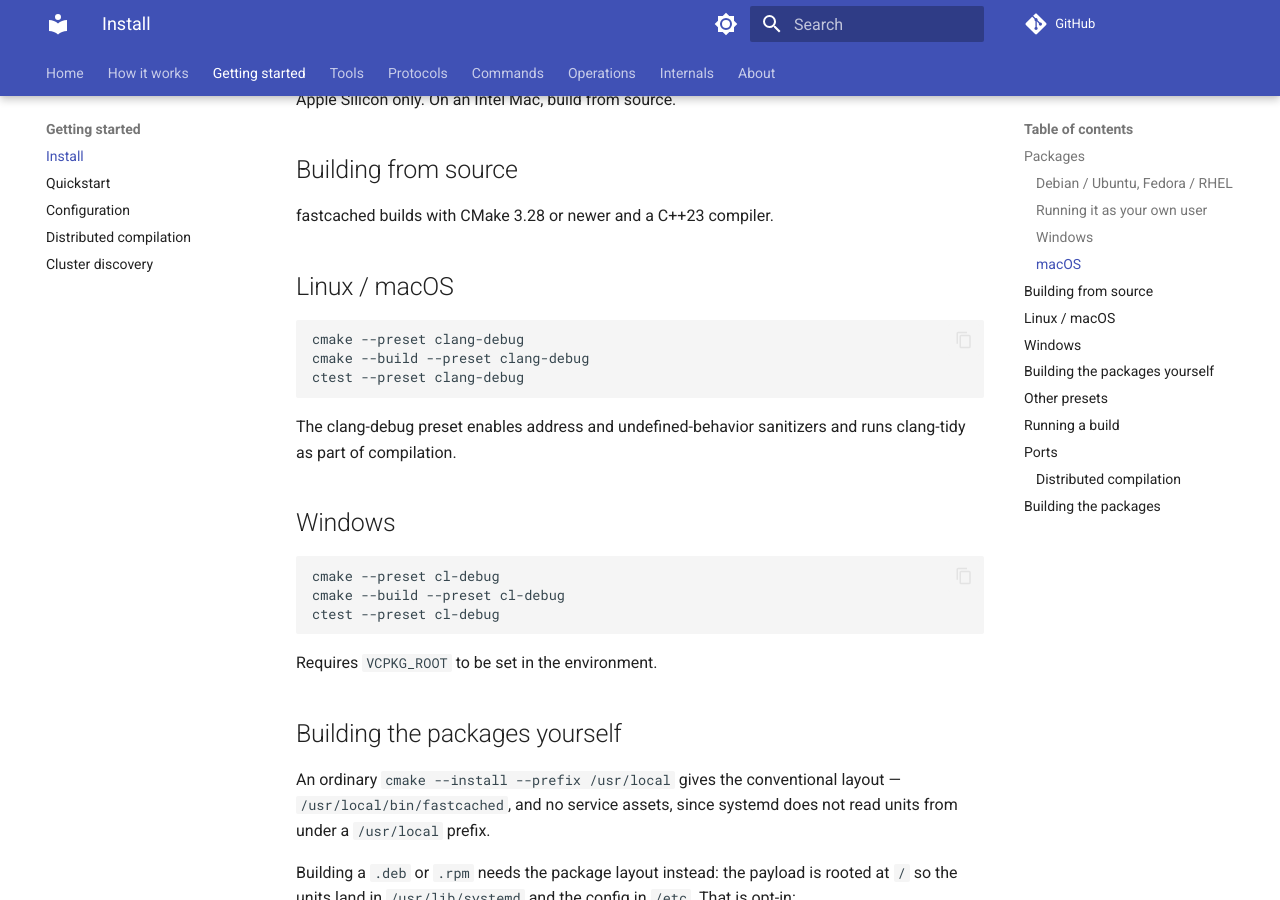
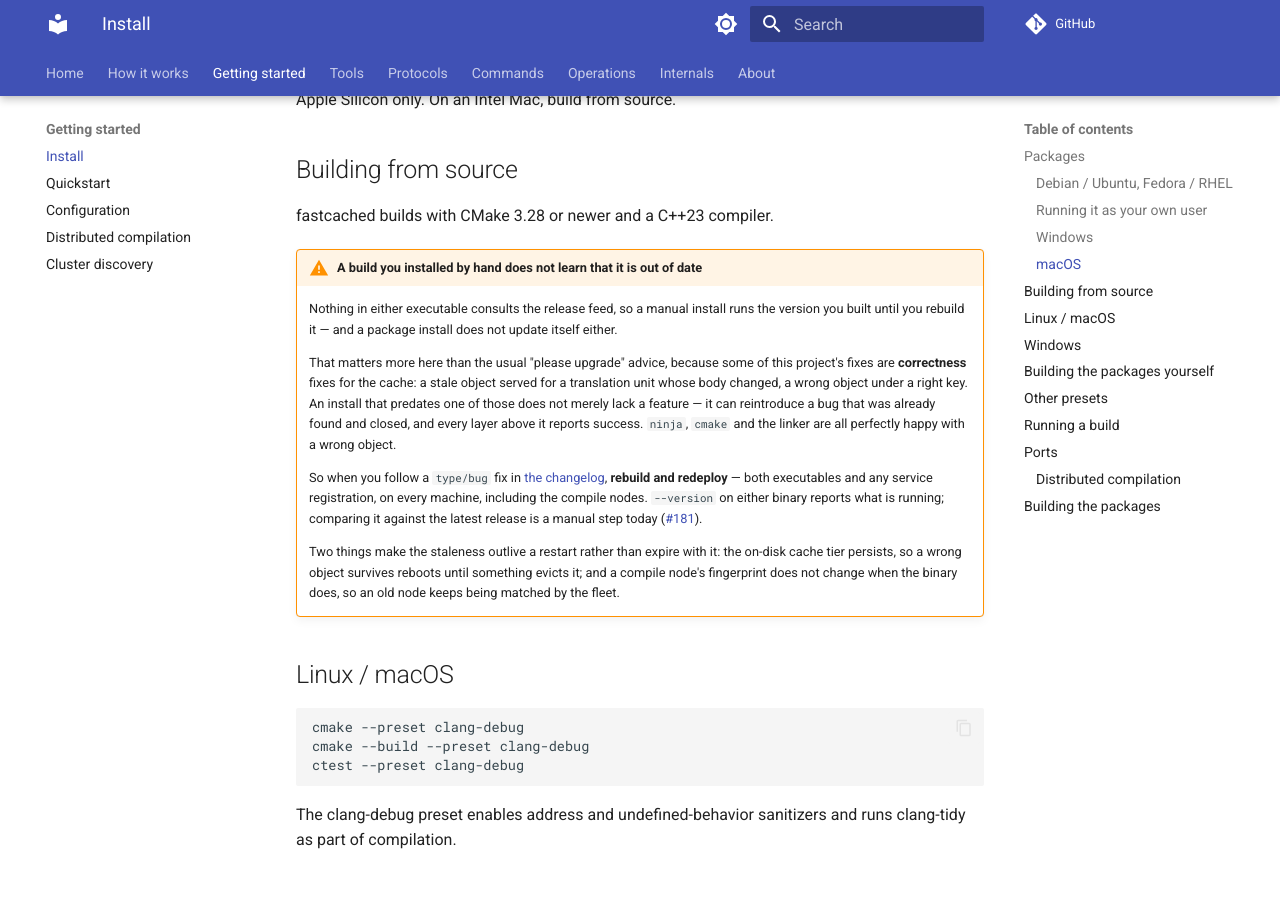
Before and after one commit to LASTRADA-Software/fastcached, an MkDocs documentation site: the page built from docs/getting-started/install.md, in a window 1280 px wide and 900 px high, scrolled down 4072 px. Built offline with MkDocs 1.6.1 and Material for MkDocs 9.7.7, drawn with Linux system fonts in a browser that asks for light colours; comment, search, counter and statistics services are not loaded.

Commit message:
docs(install): say that a hand-installed build does not learn it is out of date
#181's third ask: the manual-install instructions do not mention that a `type/bug`
fix requires rebuilding and redeploying, and nothing else prompts it.

Worth more than the usual upgrade advice because some of this project's fixes are
CORRECTNESS fixes for the cache -- a stale object served for a translation unit
whose body changed, a wrong object under a right key. An install that predates one
does not merely lack a feature: it reintroduces a bug that was already found and
closed, and every layer above reports success. `ninja`, `cmake` and the linker are
all perfectly happy with a wrong object, which is what made the original report
take two days and an unrelated project's build bug to trace back here.

Two things make the staleness outlive a restart rather than expire with it, and
both are stated: the on-disk tier persists, so a wrong object survives reboots
until something evicts it; and a compile node's fingerprint does not move when its
binary does, so an old node keeps being matched by the fleet.

The scope is stated honestly rather than narrowed to the manual path: a PACKAGE
install does not update itself either, so "rebuild and redeploy" is "on every
machine, compile nodes included".

This is ask 3 of three and does not close the ticket. Ask 2 -- the node logging
its own version at startup -- is in #952. Ask 1, a build learning it is behind by
querying the release feed, needs an HTTP client this tree does not have and will
not gain without a strong reason; it is named here as a manual step rather than
promised.

Refs #181

Signed-off-by: Christian Parpart <christian@parpart.family>

````diff
--- a/docs/getting-started/install.md
+++ b/docs/getting-started/install.md
@@ -207,6 +207,33 @@ Apple Silicon only. On an Intel Mac, build from source.
 
 fastcached builds with CMake 3.28 or newer and a C++23 compiler.
 
+!!! warning "A build you installed by hand does not learn that it is out of date"
+
+    Nothing in either executable consults the release feed, so a manual install
+    runs the version you built until you rebuild it — and a package install does
+    not update itself either.
+
+    That matters more here than the usual "please upgrade" advice, because some
+    of this project's fixes are **correctness** fixes for the cache: a stale
+    object served for a translation unit whose body changed, a wrong object under
+    a right key. An install that predates one of those does not merely lack a
+    feature — it can reintroduce a bug that was already found and closed, and
+    every layer above it reports success. `ninja`, `cmake` and the linker are all
+    perfectly happy with a wrong object.
+
+    So when you follow a `type/bug` fix in
+    [the changelog](https://github.com/LASTRADA-Software/fastcached/releases),
+    **rebuild and redeploy** — both executables and any service registration, on
+    every machine, including the compile nodes. `--version` on either binary
+    reports what is running; comparing it against the latest release is a manual
+    step today
+    ([#181](https://github.com/LASTRADA-Software/fastcached/issues/181)).
+
+    Two things make the staleness outlive a restart rather than expire with it:
+    the on-disk cache tier persists, so a wrong object survives reboots until
+    something evicts it; and a compile node's fingerprint does not change when the
+    binary does, so an old node keeps being matched by the fleet.
+
 ## Linux / macOS
 
 ```sh
````
Also changed, not shown: README.md (+6 -0 lines).
